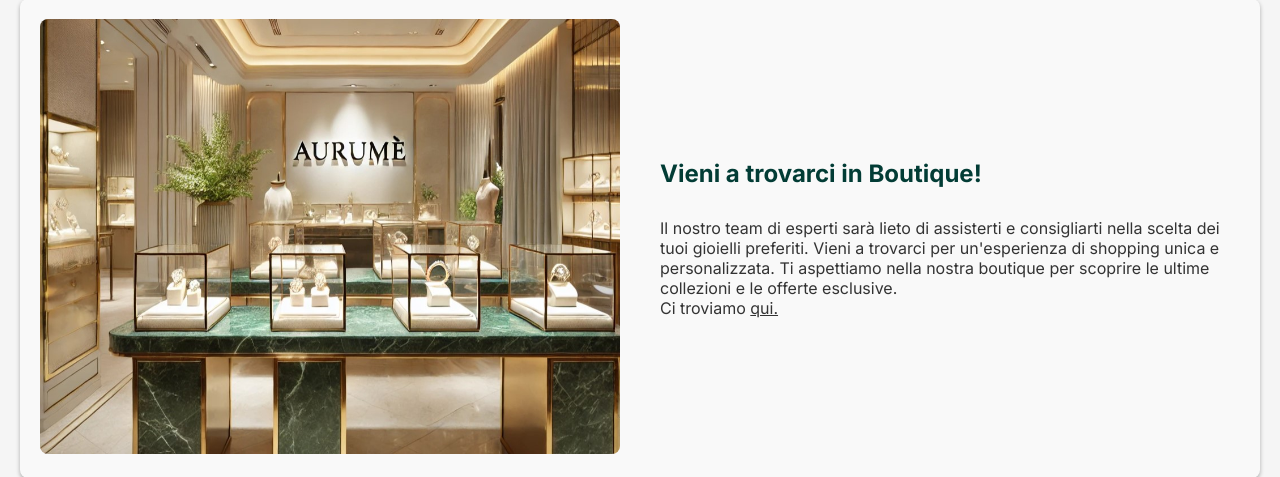
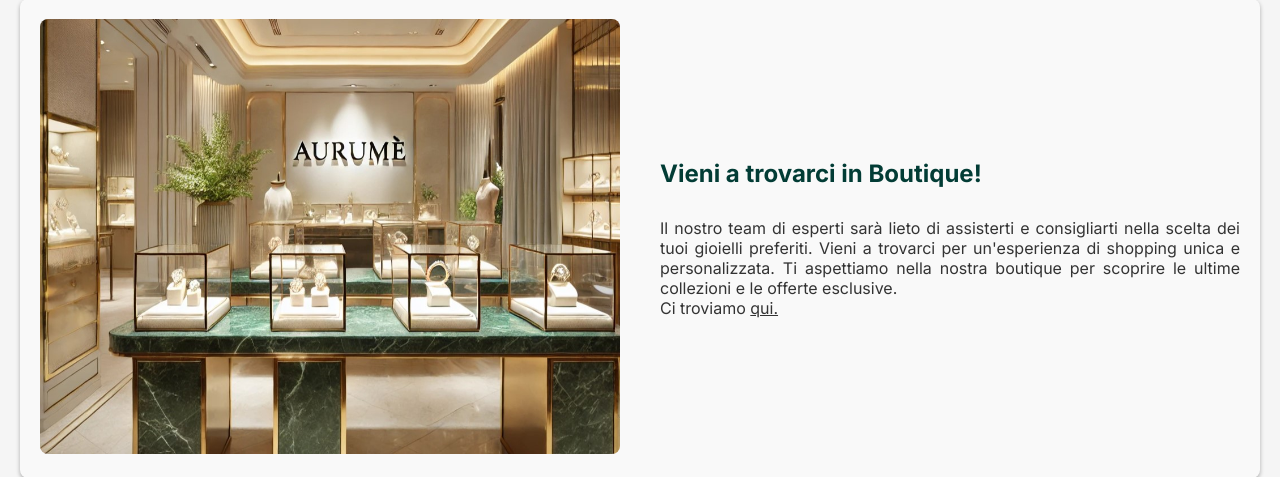
Before and after one commit to feerdy13/GRUPPO_16_PROGETTO_TSW, a PHP site: page /contatti.php in a window 1280 px wide. Shown: the part 620-1097 px from the top of the page. Run offline with PHP 8.4, Linux system fonts and the light colour scheme; some libraries are stand-ins or nearby versions.

Commit message:
testo giustificato

```diff
--- a/Aurumè/resources/css/contatti.css
+++ b/Aurumè/resources/css/contatti.css
@@ -74,6 +74,10 @@
     vertical-align: middle; /* Allinea verticalmente il contenuto al centro */
 }
 
+.visit-table p {
+    text-align: justify;
+}
+
 .visit-table a {
     color: var(--fourth-color);
     text-decoration: underline;
```
